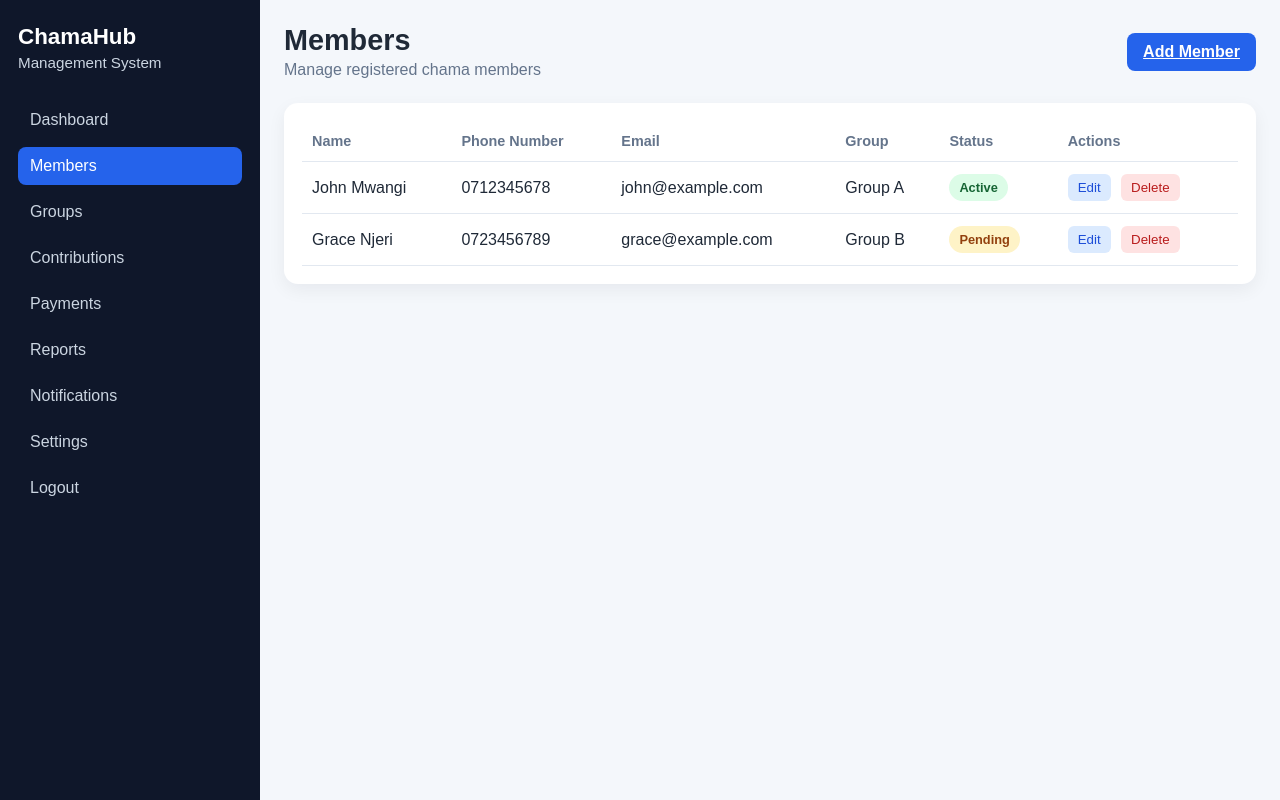
After one commit to Pearl-260/Project-maCHA-, a Flask app: page /members in a window 1280 px wide. The commit adds this page. Run offline with Flask 3, Linux system fonts and the light colour scheme.

Commit message:
added group and members

```diff
--- /dev/null
+++ b/app/static/css/dashboard.css
@@ -0,0 +1,306 @@
+:root {
+  --bg: #f4f7fb;
+  --sidebar: #0f172a;
+  --sidebar-text: #cbd5e1;
+  --sidebar-active: #2563eb;
+  --card: #ffffff;
+  --text: #1f2937;
+  --muted: #64748b;
+  --accent: #2563eb;
+}
+
+* {
+  box-sizing: border-box;
+  margin: 0;
+  padding: 0;
+}
+
+body {
+  font-family: Arial, Helvetica, sans-serif;
+  background: var(--bg);
+  color: var(--text);
+}
+
+.dashboard-layout {
+  display: flex;
+  min-height: 100vh;
+}
+
+.sidebar {
+  width: 260px;
+  background: var(--sidebar);
+  color: white;
+  padding: 24px 18px;
+}
+
+.brand-block {
+  margin-bottom: 30px;
+}
+
+.brand-block h2 {
+  font-size: 1.4rem;
+  margin-bottom: 4px;
+}
+
+.brand-block p {
+  color: var(--sidebar-text);
+  font-size: 0.95rem;
+}
+
+.sidebar-nav {
+  display: flex;
+  flex-direction: column;
+  gap: 8px;
+}
+
+.sidebar-nav a {
+  color: var(--sidebar-text);
+  text-decoration: none;
+  padding: 10px 12px;
+  border-radius: 8px;
+  transition: 0.2s ease;
+}
+
+.sidebar-nav a:hover,
+.sidebar-nav a.active {
+  background: var(--sidebar-active);
+  color: white;
+}
+
+.main-content {
+  flex: 1;
+  padding: 24px;
+}
+
+.topbar {
+  display: flex;
+  justify-content: space-between;
+  align-items: center;
+  margin-bottom: 24px;
+}
+
+.topbar h1 {
+  font-size: 1.8rem;
+  margin-bottom: 4px;
+}
+
+.topbar p {
+  color: var(--muted);
+}
+
+.topbar-user {
+  display: flex;
+  align-items: center;
+  gap: 10px;
+  background: white;
+  padding: 10px 14px;
+  border-radius: 999px;
+  box-shadow: 0 4px 10px rgba(15, 23, 42, 0.06);
+}
+
+.avatar {
+  width: 40px;
+  height: 40px;
+  border-radius: 50%;
+  background: var(--accent);
+  color: white;
+  display: flex;
+  align-items: center;
+  justify-content: center;
+  font-weight: bold;
+}
+
+.summary-grid {
+  display: grid;
+  grid-template-columns: repeat(4, 1fr);
+  gap: 16px;
+  margin-bottom: 20px;
+}
+
+.card,
+.panel {
+  background: var(--card);
+  border-radius: 14px;
+  padding: 18px;
+  box-shadow: 0 6px 18px rgba(15, 23, 42, 0.06);
+}
+
+.card h3,
+.panel h3 {
+  color: var(--muted);
+  font-size: 0.95rem;
+  margin-bottom: 8px;
+}
+
+.value {
+  font-size: 1.5rem;
+  font-weight: bold;
+  color: var(--text);
+}
+
+.detail-grid {
+  display: grid;
+  grid-template-columns: 1fr 1.2fr;
+  gap: 16px;
+}
+
+.muted {
+  color: var(--muted);
+  margin-top: 6px;
+}
+
+.activity-list {
+  padding-left: 20px;
+  color: var(--text);
+}
+
+.activity-list li {
+  margin-bottom: 8px;
+}
+
+.add-btn {
+  background: var(--accent);
+  color: white;
+  border: none;
+  padding: 10px 16px;
+  border-radius: 8px;
+  cursor: pointer;
+  font-weight: bold;
+}
+
+.table-wrapper {
+  overflow-x: auto;
+}
+
+.data-table {
+  width: 100%;
+  border-collapse: collapse;
+}
+
+.data-table th,
+.data-table td {
+  text-align: left;
+  padding: 12px 10px;
+  border-bottom: 1px solid #e2e8f0;
+}
+
+.data-table th {
+  color: var(--muted);
+  font-size: 0.9rem;
+}
+
+.status {
+  display: inline-block;
+  padding: 6px 10px;
+  border-radius: 999px;
+  font-size: 0.8rem;
+  font-weight: bold;
+}
+
+.status.active {
+  background: #dcfce7;
+  color: #166534;
+}
+
+.status.pending {
+  background: #fef3c7;
+  color: #92400e;
+}
+
+.action-btn {
+  border: none;
+  padding: 6px 10px;
+  border-radius: 6px;
+  cursor: pointer;
+  margin-right: 6px;
+}
+
+.action-btn.edit {
+  background: #dbeafe;
+  color: #1d4ed8;
+}
+
+.action-btn.delete {
+  background: #fee2e2;
+  color: #b91c1c;
+}
+
+@media (max-width: 900px) {
+  .summary-grid {
+    grid-template-columns: repeat(2, 1fr);
+  }
+
+  .detail-grid {
+    grid-template-columns: 1fr;
+  }
+}
+
+@media (max-width: 700px) {
+  .dashboard-layout {
+    flex-direction: column;
+  }
+
+  .sidebar {
+    width: 100%;
+  }
+
+  .summary-grid {
+    grid-template-columns: 1fr;
+  }
+
+  .topbar {
+    flex-direction: column;
+    align-items: flex-start;
+    gap: 10px;
+  }
+}
+
+/* Modal styles for add member form */
+.modal {
+  position: fixed;
+  inset: 0;
+  display: none;
+  align-items: center;
+  justify-content: center;
+  background: rgba(2, 6, 23, 0.6);
+  z-index: 60;
+}
+
+.modal[aria-hidden="false"] {
+  display: flex;
+}
+
+.modal-content {
+  background: white;
+  padding: 20px;
+  border-radius: 12px;
+  width: 100%;
+  max-width: 480px;
+  box-shadow: 0 10px 30px rgba(2, 6, 23, 0.2);
+}
+
+.modal-content h3 {
+  margin-bottom: 12px;
+}
+
+.modal-content label {
+  display: block;
+  margin-top: 8px;
+  font-weight: 600;
+}
+
+.modal-content input,
+.modal-content select {
+  width: 100%;
+  padding: 10px;
+  margin-top: 6px;
+  border: 1px solid #e2e8f0;
+  border-radius: 8px;
+}
+
+.modal-actions {
+  display: flex;
+  justify-content: flex-end;
+  gap: 10px;
+  margin-top: 14px;
+}
--- a/app/static/css/style.css
+++ b/app/static/css/style.css
@@ -136,7 +136,7 @@ body {
   align-items: center;
   justify-content: center;
   padding: 30px;
-  background: linear-gradient(135deg, #eef5ff, #f8fbff);
+  background: linear-gradient(135deg, #0f172a, #1d4ed8);
 }
 
 .auth-card {
--- /dev/null
+++ b/app/static/js/members.js
@@ -0,0 +1,164 @@
+const membersData = [
+  {
+    name: 'John Mwangi',
+    phone: '0712345678',
+    email: 'john@example.com',
+    group: 'Group A',
+    status: 'Active'
+  },
+  {
+    name: 'Grace Njeri',
+    phone: '0723456789',
+    email: 'grace@example.com',
+    group: 'Group B',
+    status: 'Pending'
+  }
+];
+
+const membersTableBody = document.getElementById('membersTableBody');
+const memberModal = document.getElementById('memberModal');
+const memberForm = document.getElementById('memberForm');
+const modalTitle = document.getElementById('modalTitle');
+const openModalBtn = document.getElementById('openMemberModal');
+const closeModalBtn = document.getElementById('closeModalBtn');
+const cancelModalBtn = document.getElementById('cancelModalBtn');
+const hiddenIndex = document.getElementById('memberIndex');
+
+let editingIndex = null;
+
+function renderMembers() {
+  if (!membersTableBody) return;
+
+  membersTableBody.innerHTML = '';
+
+  if (membersData.length === 0) {
+    membersTableBody.innerHTML = `
+      <tr>
+        <td colspan="6" class="empty-state">No members added yet.</td>
+      </tr>
+    `;
+    return;
+  }
+
+  membersData.forEach((member, index) => {
+    const row = document.createElement('tr');
+    row.innerHTML = `
+      <td>${member.name}</td>
+      <td>${member.phone}</td>
+      <td>${member.email}</td>
+      <td>${member.group}</td>
+      <td><span class="status ${member.status.toLowerCase()}">${member.status}</span></td>
+      <td>
+        <button class="action-btn edit" type="button" data-index="${index}">Edit</button>
+        <button class="action-btn delete" type="button" data-index="${index}">Delete</button>
+      </td>
+    `;
+    membersTableBody.appendChild(row);
+  });
+}
+
+function openModal(index = null) {
+  editingIndex = index;
+  memberForm.reset();
+  hiddenIndex.value = '';
+
+  if (index !== null) {
+    const member = membersData[index];
+    document.getElementById('memberName').value = member.name;
+    document.getElementById('memberPhone').value = member.phone;
+    document.getElementById('memberEmail').value = member.email;
+    document.getElementById('memberGroup').value = member.group;
+    document.getElementById('memberStatus').value = member.status;
+    hiddenIndex.value = index;
+    modalTitle.textContent = 'Edit Member';
+  } else {
+    modalTitle.textContent = 'Add Member';
+  }
+
+  memberModal.classList.add('open');
+}
+
+function closeModal() {
+  memberModal.classList.remove('open');
+  memberForm.reset();
+  hiddenIndex.value = '';
+  editingIndex = null;
+}
+
+function handleSubmit(event) {
+  event.preventDefault();
+
+  const member = {
+    name: document.getElementById('memberName').value.trim(),
+    phone: document.getElementById('memberPhone').value.trim(),
+    email: document.getElementById('memberEmail').value.trim(),
+    group: document.getElementById('memberGroup').value.trim(),
+    status: document.getElementById('memberStatus').value
+  };
+
+  if (!member.name || !member.email || !member.group) {
+    alert('Please fill in the required fields.');
+    return;
+  }
+
+  if (editingIndex !== null) {
+    membersData[editingIndex] = member;
+  } else {
+    membersData.push(member);
+  }
+
+  renderMembers();
+  closeModal();
+}
+
+function handleTableClick(event) {
+  const button = event.target.closest('button[data-index]');
+  if (!button) return;
+
+  const index = Number(button.getAttribute('data-index'));
+
+  if (button.classList.contains('edit')) {
+    openModal(index);
+  } else if (button.classList.contains('delete')) {
+    if (confirm('Delete this member?')) {
+      membersData.splice(index, 1);
+      renderMembers();
+    }
+  }
+}
+
+if (openModalBtn) {
+  openModalBtn.addEventListener('click', () => openModal(null));
+}
+
+if (closeModalBtn) {
+  closeModalBtn.addEventListener('click', closeModal);
+}
+
+if (cancelModalBtn) {
+  cancelModalBtn.addEventListener('click', closeModal);
+}
+
+if (memberForm) {
+  memberForm.addEventListener('submit', handleSubmit);
+}
+
+if (membersTableBody) {
+  membersTableBody.addEventListener('click', handleTableClick);
+}
+
+if (memberModal) {
+  memberModal.addEventListener('click', (event) => {
+    if (event.target === memberModal) {
+      closeModal();
+    }
+  });
+}
+
+document.addEventListener('keydown', (event) => {
+  if (event.key === 'Escape' && memberModal && memberModal.classList.contains('open')) {
+    closeModal();
+  }
+});
+
+renderMembers();
--- /dev/null
+++ b/app/templates/members.html
@@ -0,0 +1,116 @@
+<!DOCTYPE html>
+<html lang="en">
+  <head>
+    <meta charset="UTF-8" />
+    <meta name="viewport" content="width=device-width, initial-scale=1.0" />
+    <title>Members | Chama Management System</title>
+    <link rel="stylesheet" href="{{ url_for('static', filename='css/dashboard.css') }}" />
+  </head>
+  <body>
+    <div class="dashboard-layout">
+      <aside class="sidebar">
+        <div class="brand-block">
+          <h2>ChamaHub</h2>
+          <p>Management System</p>
+        </div>
+
+        <nav class="sidebar-nav">
+          <a href="{{ url_for('dashboard') }}">Dashboard</a>
+          <a href="{{ url_for('members') }}" class="active">Members</a>
+          <a href="#">Groups</a>
+          <a href="#">Contributions</a>
+          <a href="#">Payments</a>
+          <a href="#">Reports</a>
+          <a href="#">Notifications</a>
+          <a href="#">Settings</a>
+          <a href="#">Logout</a>
+        </nav>
+      </aside>
+
+      <main class="main-content">
+        <header class="topbar">
+          <div>
+            <h1>Members</h1>
+            <p>Manage registered chama members</p>
+          </div>
+          <a href="{{ url_for('add_member_page') }}" id="openMemberModal" class="add-btn">Add Member</a>
+        </header>
+
+        <section class="panel">
+          <div class="table-wrapper">
+            <table class="data-table">
+              <thead>
+                <tr>
+                  <th>Name</th>
+                  <th>Phone Number</th>
+                  <th>Email</th>
+                  <th>Group</th>
+                  <th>Status</th>
+                  <th>Actions</th>
+                </tr>
+              </thead>
+              <tbody id="membersTableBody">
+                <tr>
+                  <td>John Mwangi</td>
+                  <td>0712345678</td>
+                  <td>john@example.com</td>
+                  <td>Group A</td>
+                  <td><span class="status active">Active</span></td>
+                  <td>
+                    <button class="action-btn edit">Edit</button>
+                    <button class="action-btn delete">Delete</button>
+                  </td>
+                </tr>
+                <tr>
+                  <td>Grace Njeri</td>
+                  <td>0723456789</td>
+                  <td>grace@example.com</td>
+                  <td>Group B</td>
+                  <td><span class="status pending">Pending</span></td>
+                  <td>
+                    <button class="action-btn edit">Edit</button>
+                    <button class="action-btn delete">Delete</button>
+                  </td>
+                </tr>
+              </tbody>
+            </table>
+          </div>
+        </section>
+        <!-- Add Member Modal -->
+        <div id="memberModal" class="modal" aria-hidden="true">
+          <div class="modal-content">
+            <button id="closeModalBtn" class="action-btn" style="float:right;">&times;</button>
+            <h3 id="modalTitle">Add Member</h3>
+            <form id="memberForm">
+              <input type="hidden" id="memberIndex" value="" />
+              <label for="memberName">Full Name</label>
+              <input id="memberName" name="name" required />
+
+              <label for="memberPhone">Phone Number</label>
+              <input id="memberPhone" name="phone" />
+
+              <label for="memberEmail">Email</label>
+              <input id="memberEmail" name="email" type="email" required />
+
+              <label for="memberGroup">Group</label>
+              <input id="memberGroup" name="group" />
+
+              <label for="memberStatus">Status</label>
+              <select id="memberStatus" name="status">
+                <option value="Active">Active</option>
+                <option value="Pending">Pending</option>
+                <option value="Inactive">Inactive</option>
+              </select>
+
+              <div class="modal-actions">
+                <button type="submit" class="add-btn">Save</button>
+                <button type="button" id="cancelModalBtn" class="action-btn">Cancel</button>
+              </div>
+            </form>
+          </div>
+        </div>
+      </main>
+    </div>
+    <script src="{{ url_for('static', filename='js/members.js') }}"></script>
+  </body>
+</html>
--- a/app/templates/register.html
+++ b/app/templates/register.html
@@ -29,7 +29,7 @@
         </form>
 
         <p class="auth-link">
-          Already have an account? <a href="#">Login</a>
+          Already have an account? <a href="{{ url_for('login') }}">Login</a>
         </p>
       </div>
     </div>
```
Also changed, not shown: app/__init__.py (+13 -1 lines), app/templates/add_member.html (added, +46 -0 lines), app/templates/dashboard.html (added, +80 -0 lines).
